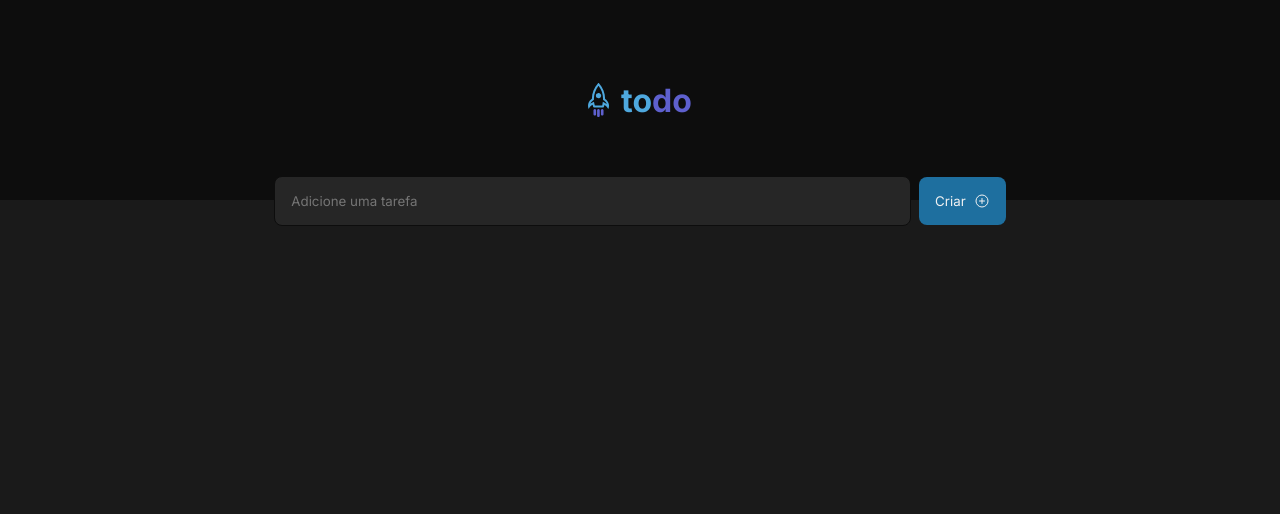
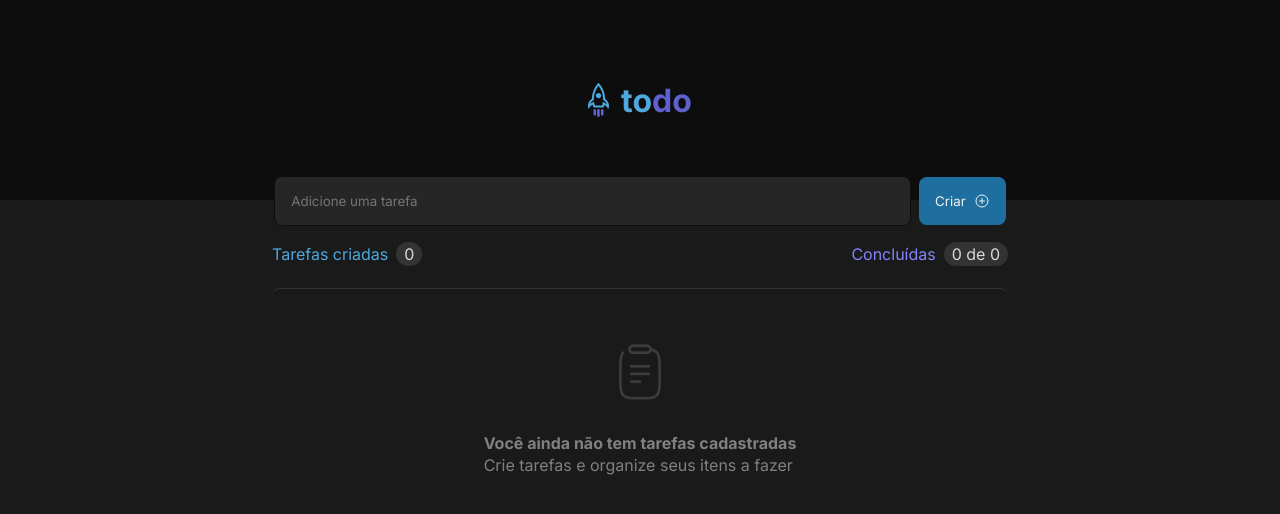
Before and after one commit to Lucas-M01/to-do-Ignite, a React (Vite) app: page / in a window 1280 px wide. Shown: the top 514 px of the page. Built offline with nearby package versions, Linux system fonts and the light colour scheme.

Commit message:
Praticamente tudo feito, falta apenas estilizar o checkedbox

```diff
--- a/package.json
+++ b/package.json
@@ -12,11 +12,12 @@
     "phosphor-react": "^1.4.1",
     "react": "^18.2.0",
     "react-dom": "^18.2.0",
-    "uuidv4": "^6.2.13"
+    "uuid": "^8.3.2"
   },
   "devDependencies": {
     "@types/react": "^18.0.17",
     "@types/react-dom": "^18.0.6",
+    "@types/uuid": "^8.3.4",
     "@vitejs/plugin-react": "^2.0.1",
     "typescript": "^4.6.4",
     "vite": "^3.0.7"
--- a/src/App.module.css
+++ b/src/App.module.css
@@ -16,9 +16,27 @@ form {
     width: 39.8rem;
 }
 
+main {
+    width: 46rem;
+}
+
+.infoTasks {
+    display: flex;
+    justify-content: center;
+    margin-top: 1rem;
+}
+
 .plus {
     display: flex;
     padding-left: 0.5rem;
+}
+
+.counter {
+    margin-left: 0.5rem;
+    padding: 0.125rem 0.5rem;
+    color: var(--gray-200);
+    background: var(--gray-400);
+    border-radius: 999px
 }
 
 .buttonCreate {
@@ -38,3 +56,37 @@ form {
 .buttonCreate:hover {
     background-color: var(--purple-dark)
 }
+
+.info {
+    display: flex;
+    justify-content: space-between;
+    color: var(--gray-100);
+    height: 1.2rem;
+}
+
+.tasksCreated {
+    color: var(--blue);
+}
+
+.taskClompleted {
+    color: var(--purple);
+}
+
+.noTasks{
+    display: flex;
+    width: 46rem;
+    height: 15.25rem;
+    align-items: center;
+    margin-top: 1.5rem;
+    flex-direction: column;
+    justify-content: center;
+    border-top: 1px solid var(--gray-400);
+    border-radius: 8px;
+}
+
+.noTasks p{
+    margin-top: 2rem;
+    color: var(--gray-300);
+    font-size: 1rem;
+    line-height: 22px;
+}
--- a/src/App.tsx
+++ b/src/App.tsx
@@ -2,15 +2,57 @@ import { Header } from './components/Header'
 import { PlusCircle } from 'phosphor-react'
 import './Global.css'
 import styles from './App.module.css'
+import { Tasks } from './components/Tasks'
+import { useState, FormEvent } from 'react'
+import { v4 as uuidv4 } from 'uuid'
+import clipboard from './assets/Clipboard.svg'
+
+interface Task{
+  id: string;
+  content: string;
+  isCompleted: boolean;
+}
 
 export function App() {
+  const [task, setTask] = useState('')
+  const [taskList, setTaskList] = useState<Task[]>([])
+
+  const handleCreateNewTask = (event: FormEvent) => {
+    event.preventDefault()
+    if (!taskList) return;
+
+    const taskId = uuidv4().toString()
+    const newTask = {id: taskId, content: task, isCompleted: false}
+
+    setTaskList(oldTask => [...oldTask,newTask])
+    setTask('')
+  }
+
+  const deleteTask = (id: string) => {
+    const taskWithoutDeletedOne = taskList.filter(task => {
+      return task.id !== id
+    })
+    setTaskList(taskWithoutDeletedOne)
+  }
+
+  const completeTask = (id: string) => {
+    const editTask = taskList.map(task => task.id === id ? {
+      ...task,
+      isCompleted: !task.isCompleted
+    }: task)
+
+    setTaskList(editTask)
+  }
+
+  const completedTasks = taskList.filter((task) => task.isCompleted).length
+
   return (
     <div>
       <Header />
       <div className={styles.create}>
-        <form>
-          <input type="text" placeholder='Adicione uma tarefa' className={styles.task} />
-          <button className={styles.buttonCreate}>
+        <form onSubmit={handleCreateNewTask} >
+          <input type="text" placeholder='Adicione uma tarefa' value={task} onChange={e => setTask(e.target.value)} required className={styles.task} />
+          <button type="submit" className={styles.buttonCreate}>
             Criar
             <div className={styles.plus}>
               <PlusCircle size={16} />
@@ -18,6 +60,46 @@ export function App() {
           </button>
         </form>
       </div>
+      <div>
+
+      </div>
+      <div className={styles.infoTasks}>
+        <main>
+          <div className={styles.info}>
+            <p className={styles.tasksCreated}>
+              Tarefas criadas
+              <span className={styles.counter}>{taskList.length}</span>
+            </p>
+
+            <p className={styles.taskClompleted}>
+              Concluídas
+              <span className={styles.counter}>{completedTasks} de {taskList.length}</span>
+            </p>
+          </div>
+          {taskList.length > 0 ? (
+            <div className={styles.listTask}>
+              {taskList.map(task => {
+                return (
+                  <Tasks
+                    key={uuidv4()}
+                    id={task.id}
+                    content={task.content}
+                    isCompleted={task.isCompleted}
+                    onCompleteTask={completeTask}
+                    onDeleteTask={deleteTask}
+                  />
+                )
+              })}
+            </div>
+          ) : (
+            <div className={styles.noTasks}>
+              <img src={clipboard} />
+              <p><strong>Você ainda não tem tarefas cadastradas</strong><br/>
+              Crie tarefas e organize seus itens a fazer</p>
+            </div>
+          )}
+        </main>
+      </div>
     </div>
   )
 }
--- a/src/components/Header.module.css
+++ b/src/components/Header.module.css
@@ -16,7 +16,7 @@ h1 {
     color: var(--purple-dark);
 }
 
-img {
+.rocket {
     width: 1.3rem;
     height: 2.25rem;
     margin-right: 0.75rem;
--- a/src/components/Header.tsx
+++ b/src/components/Header.tsx
@@ -4,7 +4,7 @@ import styles from './Header.module.css'
 export function Header() {
     return(
         <div className={styles.header} >
-            <img src={rocket} />
+            <img className={styles.rocket} src={rocket} />
             <div>
                 <h1>to<span className={styles.span}>do</span></h1>
             </div>
--- a/src/components/Tasks.module.css
+++ b/src/components/Tasks.module.css
@@ -1,3 +1,44 @@
 .tasks {
+    display: flex;
+    align-items: center;
+    justify-content: space-between;
 
+    padding: 1rem;
+    gap: 0.75rem;
+
+    background-color: var(--gray-500);
+    border: 1px solid var(--gray-400);
+    border-radius: 8px;
+    margin-top: 0.75rem;
 }
+
+.trash {
+    margin-left: 0.75rem;
+    border: none;
+    border-radius: 4px;
+    color: var(--gray-300);
+    cursor: pointer;
+    background: transparent;
+
+    transition: color 0.1s;
+}
+
+.trash:hover {
+    color: var(--danger);
+}
+
+.content {
+    color: var(--gray-100);
+    width: 39.5rem;
+}
+
+.check {
+    cursor: pointer;
+    color: var(--blue);
+}
+
+.isCompleted {
+    color: var(--gray-300);
+    text-decoration: line-through;
+    width: 39.5rem;
+}
--- a/src/components/Tasks.tsx
+++ b/src/components/Tasks.tsx
@@ -1,18 +1,39 @@
+import { Trash } from 'phosphor-react'
 import styles from './Tasks.module.css'
 
-export function Tasks() {
+interface TasksProps {
+    id: string;
+    content: string;
+    isCompleted?: boolean;
+    onDeleteTask: (id: string) => void;
+    onCompleteTask: (id: string) => void;
+}
+
+export function Tasks({ id, content, isCompleted, onDeleteTask, onCompleteTask}: TasksProps){
+
+    function handleDeleteTask() {
+        onDeleteTask(id)
+    }
+
+    function handleCompleteTask() {
+        onCompleteTask(id)
+    }
+
     return(
         <div className={styles.tasks}>
-            <span>
 
-            </span>
+                    <input type="checkbox" id={`${id}`} checked={isCompleted} className={styles.checkbox} onChange={()=> handleCompleteTask()} />
 
-            <label htmlFor="">
 
+
+
+
+            <label htmlFor={`${id}`} className={isCompleted ? styles.isCompleted : styles.content}>
+                {content}
             </label>
 
-            <button>
-
+            <button className={styles.trash}>
+                <Trash size={20} onClick={handleDeleteTask} />
             </button>
         </div>
     )
```
Also changed, not shown: 1 other file (tests, documents, lock files or other folders).
